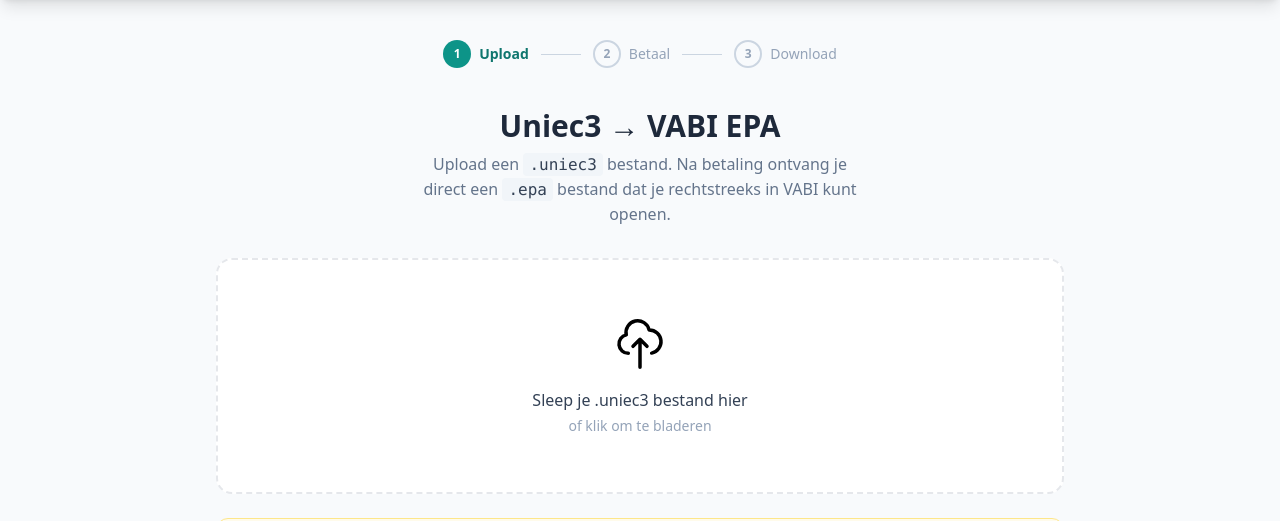
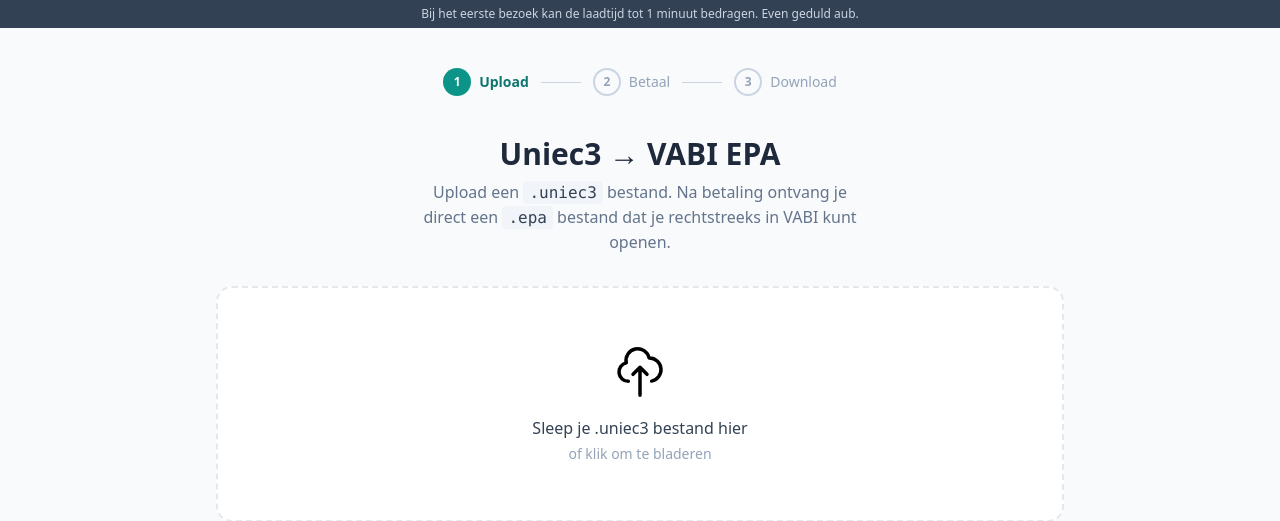
Before and after one commit to julianmvanderveer-dev/uniec2vabi, a Flask app: page / in a window 1280 px wide. Shown: the part 56-577 px from the top of the page. Run offline with Flask 3, Linux system fonts and the light colour scheme; some libraries are stand-ins or nearby versions.

Commit message:
Wachttijd melding toegevoegd aan navbar

```diff
--- a/templates/base.html
+++ b/templates/base.html
@@ -41,6 +41,11 @@
     </div>
   </nav>
 
+  <!-- Wachttijd melding -->
+  <div class="bg-slate-700 text-slate-300 text-xs text-center py-1.5 px-4">
+    Bij het eerste bezoek kan de laadtijd tot 1 minuut bedragen. Even geduld aub.
+  </div>
+
   <!-- Flash-berichten -->
   {% with messages = get_flashed_messages(with_categories=true) %}
     {% if messages %}
```
